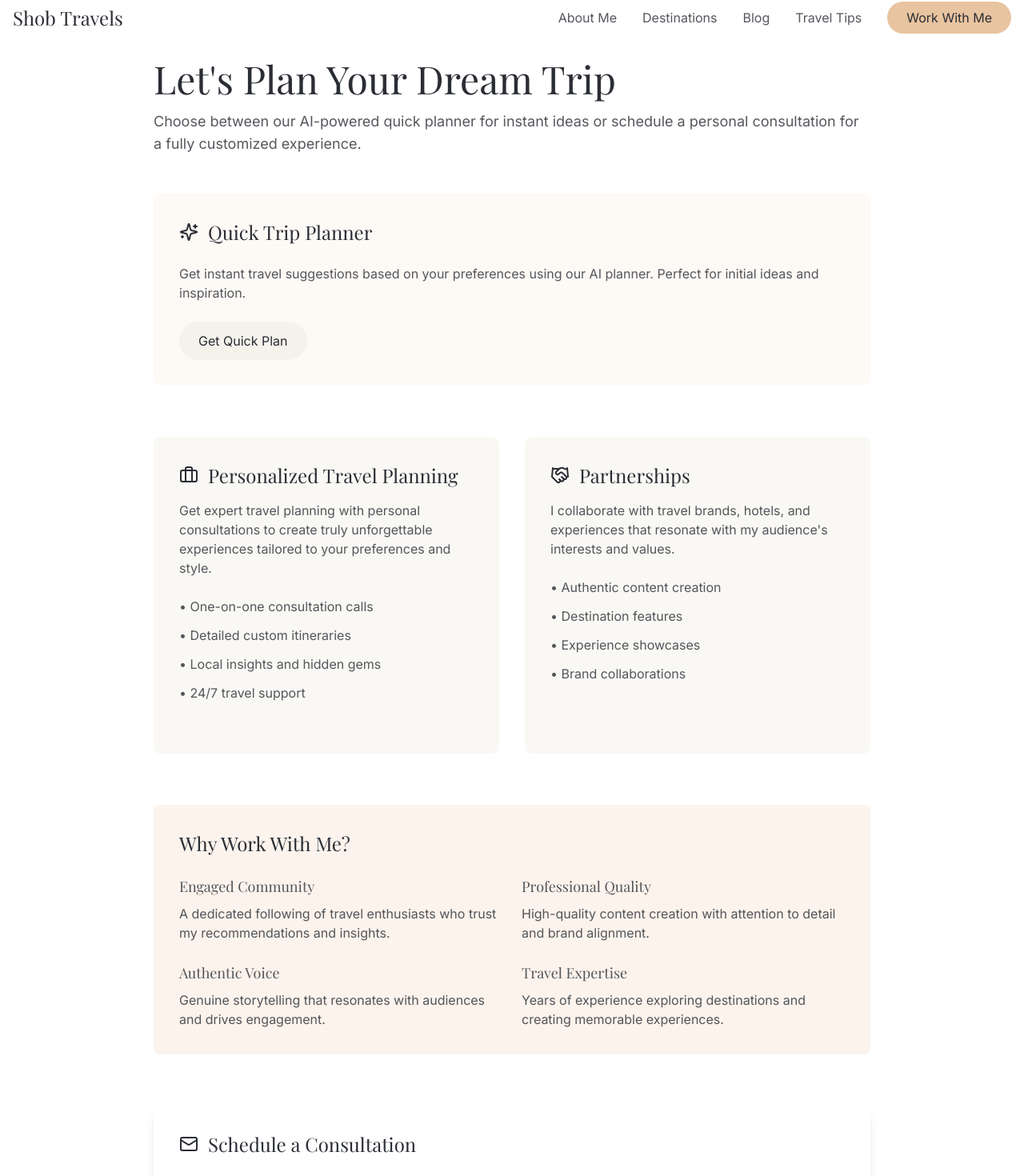
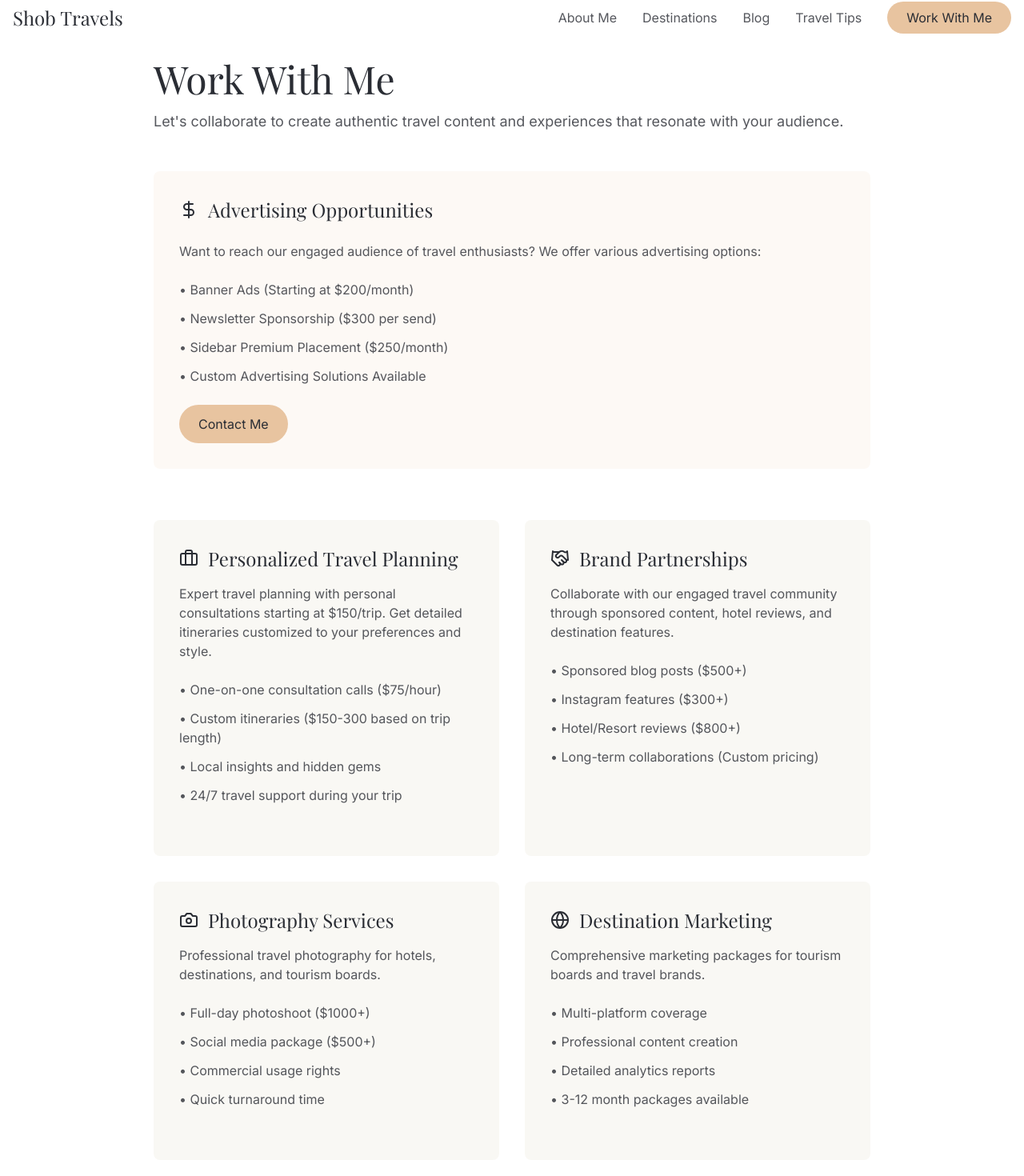
Before and after one commit to shobhit35ch/ShobTravel, a React (Vite) app: page /monetization in a window 1280 px wide. Shown: the part 22-1492 px from the top of the page at 80% size. Built offline with nearby package versions, Linux system fonts and the light colour scheme.

Commit message:
Explore monetization options
The prompt requests exploration of monetization strategies for the deployed site.

```diff
--- a/src/pages/Monetization.tsx
+++ b/src/pages/Monetization.tsx
@@ -1,7 +1,7 @@
 
 import { motion } from "framer-motion";
 import Navbar from "@/components/Navbar";
-import { Briefcase, Mail, Handshake, Sparkles } from "lucide-react";
+import { Briefcase, Mail, Handshake, Sparkles, DollarSign, Globe, Camera } from "lucide-react";
 import { ServiceCard } from "@/components/monetization/ServiceCard";
 import { WhyWorkWithMe } from "@/components/monetization/WhyWorkWithMe";
 import { ContactDialog } from "@/components/monetization/ContactDialog";
@@ -11,24 +11,46 @@ const Monetization = () => {
   const services = [
     {
       title: "Personalized Travel Planning",
-      description: "Get expert travel planning with personal consultations to create truly unforgettable experiences tailored to your preferences and style.",
+      description: "Expert travel planning with personal consultations starting at $150/trip. Get detailed itineraries customized to your preferences and style.",
       Icon: Briefcase,
       bulletPoints: [
-        "One-on-one consultation calls",
-        "Detailed custom itineraries",
+        "One-on-one consultation calls ($75/hour)",
+        "Custom itineraries ($150-300 based on trip length)",
         "Local insights and hidden gems",
-        "24/7 travel support"
+        "24/7 travel support during your trip"
       ]
     },
     {
-      title: "Partnerships",
-      description: "I collaborate with travel brands, hotels, and experiences that resonate with my audience's interests and values.",
+      title: "Brand Partnerships",
+      description: "Collaborate with our engaged travel community through sponsored content, hotel reviews, and destination features.",
       Icon: Handshake,
       bulletPoints: [
-        "Authentic content creation",
-        "Destination features",
-        "Experience showcases",
-        "Brand collaborations"
+        "Sponsored blog posts ($500+)",
+        "Instagram features ($300+)",
+        "Hotel/Resort reviews ($800+)",
+        "Long-term collaborations (Custom pricing)"
+      ]
+    },
+    {
+      title: "Photography Services",
+      description: "Professional travel photography for hotels, destinations, and tourism boards.",
+      Icon: Camera,
+      bulletPoints: [
+        "Full-day photoshoot ($1000+)",
+        "Social media package ($500+)",
+        "Commercial usage rights",
+        "Quick turnaround time"
+      ]
+    },
+    {
+      title: "Destination Marketing",
+      description: "Comprehensive marketing packages for tourism boards and travel brands.",
+      Icon: Globe,
+      bulletPoints: [
+        "Multi-platform coverage",
+        "Professional content creation",
+        "Detailed analytics reports",
+        "3-12 month packages available"
       ]
     }
   ];
@@ -46,21 +68,27 @@ const Monetization = () => {
         >
           <div className="max-w-4xl mx-auto">
             <h1 className="text-4xl md:text-5xl font-display text-primary mb-4">
-              Let's Plan Your Dream Trip
+              Work With Me
             </h1>
             <p className="text-primary/80 text-lg mb-12">
-              Choose between our AI-powered quick planner for instant ideas or schedule a personal consultation for a fully customized experience.
+              Let's collaborate to create authentic travel content and experiences that resonate with your audience.
             </p>
 
             <div className="bg-accent/10 p-8 rounded-lg mb-16">
               <div className="flex items-center mb-6">
-                <Sparkles className="w-6 h-6 text-primary mr-3" />
-                <h2 className="text-2xl font-display text-primary">Quick Trip Planner</h2>
+                <DollarSign className="w-6 h-6 text-primary mr-3" />
+                <h2 className="text-2xl font-display text-primary">Advertising Opportunities</h2>
               </div>
               <p className="text-primary/80 mb-6">
-                Get instant travel suggestions based on your preferences using our AI planner. Perfect for initial ideas and inspiration.
+                Want to reach our engaged audience of travel enthusiasts? We offer various advertising options:
               </p>
-              <QuickPlannerDialog />
+              <ul className="space-y-3 text-primary/80 mb-6">
+                <li>• Banner Ads (Starting at $200/month)</li>
+                <li>• Newsletter Sponsorship ($300 per send)</li>
+                <li>• Sidebar Premium Placement ($250/month)</li>
+                <li>• Custom Advertising Solutions Available</li>
+              </ul>
+              <ContactDialog />
             </div>
 
             <div className="grid md:grid-cols-2 gap-8 mb-16">
@@ -74,10 +102,10 @@ const Monetization = () => {
             <div className="bg-white shadow-lg rounded-lg p-8">
               <div className="flex items-center mb-6">
                 <Mail className="w-6 h-6 text-primary mr-3" />
-                <h2 className="text-2xl font-display text-primary">Schedule a Consultation</h2>
+                <h2 className="text-2xl font-display text-primary">Get in Touch</h2>
               </div>
               <p className="text-primary/80 mb-8">
-                Ready for a personalized travel experience? Schedule a consultation call to discuss your dream trip in detail.
+                Interested in working together? Let's discuss how we can create value for your brand.
               </p>
               <ContactDialog />
             </div>
```
